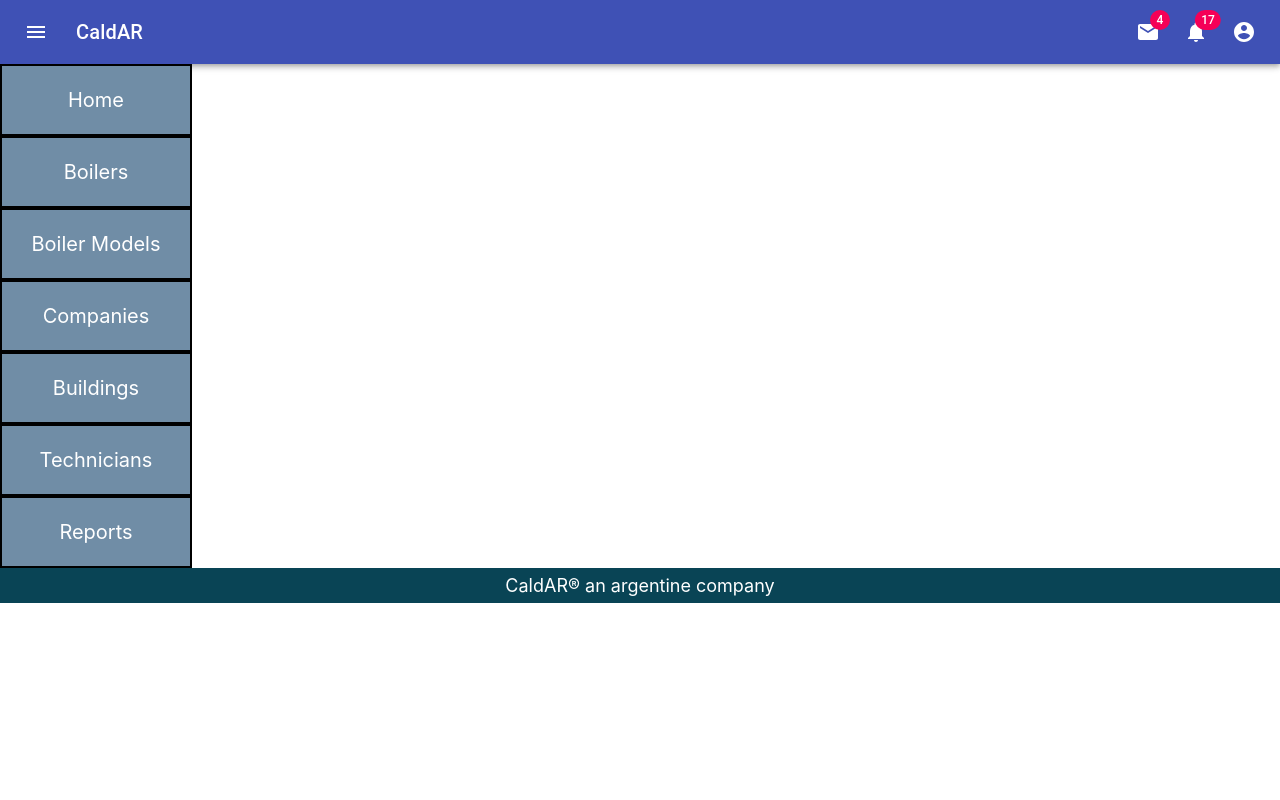
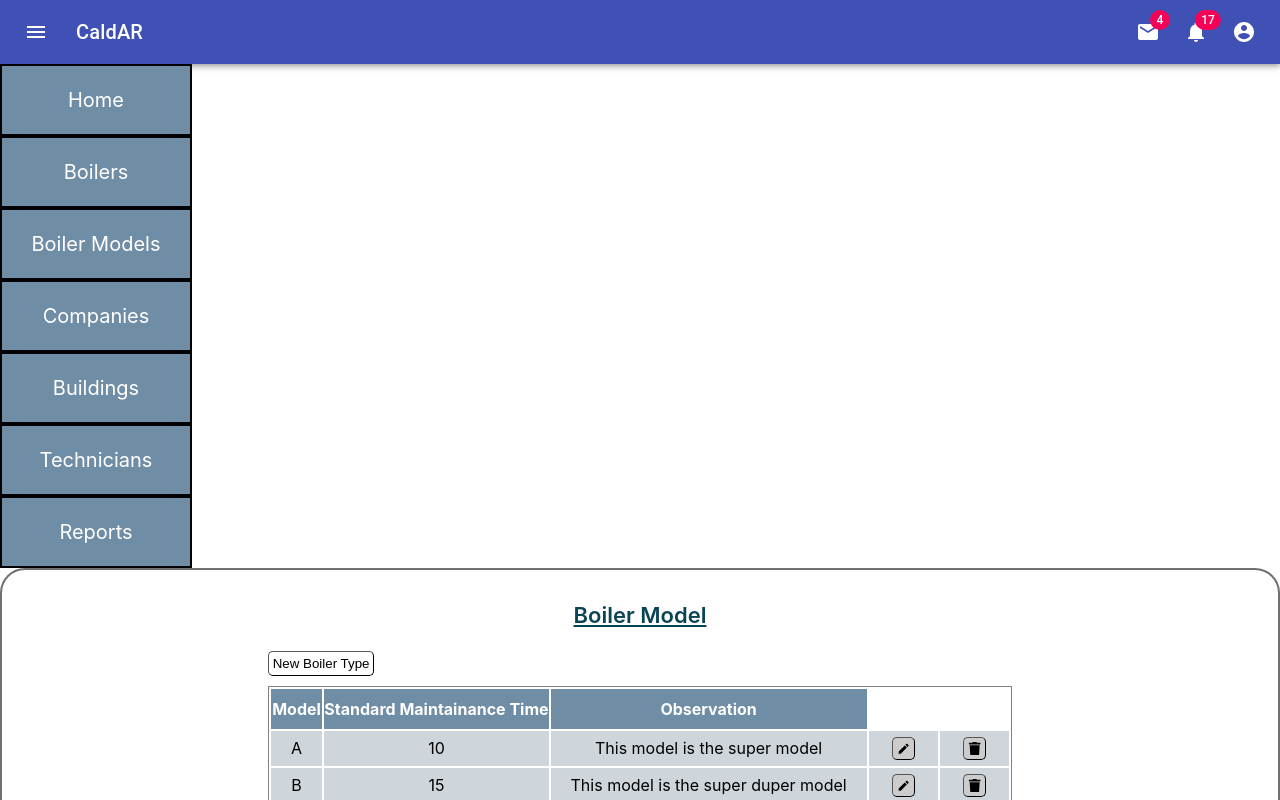
Before and after one commit to frandk18/caldar-fe, a React (Create React App) app: page /boiler-type in a window 1280 px wide. Shown: the top 800 px of the page. Built offline with nearby package versions, Linux system fonts and the light colour scheme.

Commit message:
boiler type section added

```diff
--- a/package.json
+++ b/package.json
@@ -13,6 +13,7 @@
     "prettier": "^2.2.1",
     "react": "^17.0.1",
     "react-dom": "^17.0.1",
+    "react-icons": "^4.1.0",
     "react-router-dom": "^5.2.0",
     "react-scripts": "4.0.1",
     "web-vitals": "^0.2.4"
--- a/src/App.js
+++ b/src/App.js
@@ -1,18 +1,17 @@
 import React from "react";
 import { BrowserRouter as Router, Switch, Route } from "react-router-dom";
-import Header from "./components/layout/Header.jsx";
 import NavBar from "./components/layout/NavBar.jsx";
 import Footer from "./components/layout/Footer.jsx";
 import SideBar from "./components/layout/SideBar.jsx";
 import Technician from "./components/routes/technician/Technician.jsx";
 import Building from "./components/routes/building/Building.jsx";
 import Company from "./components/routes/company/Company";
+import BoilerType from "./components/routes/boiler-type/BoilerType.jsx";
 import "./App.css";
 
 function App() {
   return (
     <div>
-      {/*<Header />*/}
       <div className="section-container">
         <Router>
           <NavBar />
@@ -23,7 +22,7 @@ function App() {
             <Route path="/building" component={Building} />
             <Route path="/company" component={Company} />
             <Route path="/boiler" />
-            <Route path="/boiler-type" />
+            <Route path="/boiler-type" component={BoilerType} />
             <Route path="/service" />
             <Route path="/reports" />
           </Switch>
--- a/src/components/layout/SideBar.jsx
+++ b/src/components/layout/SideBar.jsx
@@ -14,7 +14,7 @@ function SideBar() {
           <li>Boilers</li>
         </Link>
 
-        <Link className="SB-link" to="/boiler-models">
+        <Link className="SB-link" to="/boiler-type">
           <li>Boiler Models</li>
         </Link>
 
--- /dev/null
+++ b/src/components/mocks/boiler-type.json
@@ -0,0 +1,34 @@
+[
+  {
+    "_id": {
+      "$oid": "5fd513aefc13ae284d000020"
+    },
+    "model": "A",
+    "std_maintainance": 10,
+    "observation": "This model is the super model"
+  },
+  {
+    "_id": {
+      "$oid": "5fd513aefc13ae284d000021"
+    },
+    "model": "B",
+    "std_maintainance": 15,
+    "observation": "This model is the super duper model"
+  },
+  {
+    "_id": {
+      "$oid": "5fd513aefc13ae284d000030"
+    },
+    "model": "C",
+    "std_maintainance": 20,
+    "observation": "This model is the extreme model"
+  },
+  {
+    "_id": {
+      "$oid": "5fd513aefc13ae284d000040"
+    },
+    "model": "D",
+    "std_maintainance": 40,
+    "observation": "This model is the ultimate model"
+  }
+]
--- a/src/components/routes/boiler-type/BoilerType.jsx
+++ b/src/components/routes/boiler-type/BoilerType.jsx
@@ -1,7 +1,100 @@
-import React from "react";
+import React, { useState } from "react";
+import BoilerType from "../../mocks/boiler-type.json";
+import Table from "./Table.jsx";
+import Form from "./Form.jsx";
+import { v4 as uuidv4 } from "uuid";
 
-function BoilerType() {
-  return <div></div>;
+function BoilerModel() {
+  const [boilerType, setBoilerType] = useState(BoilerType);
+  const [showForm, setShowForm] = useState(false);
+  const [editing, setEditing] = useState(false);
+  const [id, setId] = useState(null);
+
+  const captureId = (id) => {
+    setId(id);
+    if (id !== null) {
+      setEditing(true);
+    }
+    toggleForm();
+  };
+
+  const toggleForm = () => {
+    setShowForm(!showForm);
+  };
+
+  const delItem = (id) => {
+    if (id !== null) {
+      setBoilerType([
+        ...boilerType.filter((boilerType) => boilerType._id.$oid !== id),
+      ]);
+    }
+  };
+
+  const addEdit = (newOne) => {
+    let updateBoilerType = null;
+    if (newOne._id.$oid === null) {
+      newOne._id.$oid = uuidv4();
+      updateBoilerType = [...boilerType, newOne];
+      setBoilerType(updateBoilerType);
+      toggleForm();
+    } else {
+      updateBoilerType = [
+        ...boilerType.map((boilerType) => {
+          if (boilerType._id.$oid === newOne._id.$oid) {
+            boilerType = newOne;
+          }
+          return boilerType;
+        }),
+      ];
+      setBoilerType(updateBoilerType);
+      setEditing(false);
+    }
+    toggleForm();
+  };
+
+  console.log(editing);
+
+  return (
+    <React.Fragment>
+      <div style={containerStyle}>
+        <div style={titleStyle}>Boiler Model</div>
+        {showForm && (
+          <Form
+            boilerType={boilerType}
+            id={id}
+            editing={editing}
+            addEdit={addEdit}
+            toggleForm={toggleForm}
+          />
+        )}
+        <Table
+          boilerType={boilerType}
+          toggleForm={toggleForm}
+          captureId={captureId}
+          delItem={delItem}
+        />
+      </div>
+    </React.Fragment>
+  );
 }
 
-export default BoilerType;
+const containerStyle = {
+  display: "flex",
+  flexDirection: "column",
+  justifyContent: "center",
+  alignItems: "center",
+  border: "2px #707070 solid",
+  borderRadius: "25px",
+  padding: "30px 50px 50px 50px",
+};
+
+const titleStyle = {
+  fontSize: "22px",
+  fontWeight: "600",
+  color: "#094455",
+  textDecoration: "underline",
+  textAlign: "center",
+  marginBottom: "20px",
+};
+
+export default BoilerModel;
--- /dev/null
+++ b/src/components/routes/boiler-type/Form.jsx
@@ -0,0 +1,116 @@
+import React, { useState } from "react";
+
+function Form(props) {
+  const boilerType = props.boilerType.filter(
+    (boilerType) => boilerType._id.$oid === props.id
+  );
+  const [newOne, setNewOne] = useState({
+    _id: {
+      $oid: props.editing ? boilerType[0]._id.$oid : null,
+    },
+    company: props.editing ? boilerType[0].model : "",
+    boilers: props.editing ? boilerType[0].std_maintainance : [{ $oid: "" }],
+    name: props.editing ? boilerType[0].obs : "",
+  });
+
+  const handleChange = (e) => {
+    e.preventDefault();
+    const name = e.target.name;
+    const value = e.target.value;
+    setNewOne({ ...newOne, [name]: value });
+  };
+
+  const handleSubmit = (e) => {
+    e.preventDefault();
+    props.addEdit(newOne);
+  };
+
+  return (
+    <div style={formContainer}>
+      <form style={formStyle} onSubmit={handleSubmit}>
+        <legend>
+          {props.editing ? "Edit Boiler Type" : "New Boiler Type"}
+        </legend>
+        <div style={{ display: "flex" }}>
+          <div style={columnStyle}>
+            <label>Model: </label>
+            <input
+              type="text"
+              name="model"
+              value={newOne.model}
+              onChange={handleChange}
+            />
+
+            <label>Standard maintainance time: </label>
+            <input
+              type="number"
+              name="std_maintainance"
+              value={newOne.std_maintainance}
+              onChange={handleChange}
+            />
+            <label>Observations: </label>
+            <textarea
+              type="text"
+              name="obs"
+              value={newOne.obs}
+              onChange={handleChange}
+            />
+          </div>
+        </div>
+        <div style={btnContainer}>
+          <button style={btnStyle} type="submit">
+            Submit
+          </button>
+          <button style={btnStyle} type="button" onClick={props.toggleForm}>
+            Cancel
+          </button>
+        </div>
+      </form>
+    </div>
+  );
+}
+
+const formContainer = {
+  display: "flex",
+  flexDirection: "column",
+  justifyContent: "center",
+  alignItems: "center",
+  background: "#CED6DC",
+  border: "1px #707070 solid",
+  padding: "10px",
+  marginBottom: "20px",
+  borderRadius: "15px",
+};
+
+const formStyle = {
+  display: "flex",
+  flexDirection: "column",
+  alignItems: "center",
+  padding: "10px",
+  marginBottom: "10px",
+  borderRadius: "15px",
+};
+
+const columnStyle = {
+  display: "flex",
+  flexDirection: "column",
+  margin: "20px",
+};
+
+const btnContainer = {
+  display: "flex",
+};
+
+const btnStyle = {
+  display: "flex",
+  justifyContent: "center",
+  background: "#fff",
+  padding: "5px",
+  margin: "0 3px",
+  borderWidth: "1px",
+  borderRadius: "5px",
+  overflow: "hidden",
+  cursor: "pointer",
+};
+
+export default Form;
--- /dev/null
+++ b/src/components/routes/boiler-type/Row.jsx
@@ -0,0 +1,60 @@
+import React from "react";
+import { FaTrash } from "react-icons/fa";
+import { MdCreate } from "react-icons/md";
+
+function Row(props) {
+  const { model, std_maintainance, observation } = props.boilerType;
+
+  return (
+    <tr style={rowStyle}>
+      <td style={cellStyle}>{model}</td>
+      <td style={cellStyle}>{std_maintainance}</td>
+      <td style={cellStyle}>{observation}</td>
+      <td style={cellStyle}>
+        <button
+          style={btnStyle}
+          onClick={() => {
+            props.toggleForm();
+            props.captureId(props.boilerType._id.$oid);
+          }}
+        >
+          <MdCreate />
+        </button>
+      </td>
+      <td style={cellStyle}>
+        <button
+          style={btnStyle}
+          onClick={() => {
+            props.delItem(props.boilerType._id.$oid);
+          }}
+        >
+          <FaTrash />
+        </button>
+      </td>
+    </tr>
+  );
+}
+
+const cellStyle = {
+  padding: "5px 20px",
+};
+
+const rowStyle = {
+  background: "#CED6DC",
+  lineHeight: "25px",
+  border: "1px #707070 solid",
+};
+
+const btnStyle = {
+  display: "flex",
+  justifyContent: "center",
+  background: "#ccc",
+  padding: "4px",
+  margin: "0 3px",
+  borderWidth: "1px",
+  borderRadius: "5px",
+  overflow: "hidden",
+  cursor: "pointer",
+};
+
+export default Row;
--- /dev/null
+++ b/src/components/routes/boiler-type/Table.jsx
@@ -0,0 +1,63 @@
+import React from "react";
+import Row from "./Row.jsx";
+
+function Table(props) {
+  const boilerType = props.boilerType.map((boilerType) => (
+    <Row
+      key={boilerType._id.$oid}
+      boilerType={boilerType}
+      toggleForm={props.toggleForm}
+      captureId={props.captureId}
+      delItem={props.delItem}
+    />
+  ));
+
+  return (
+    <div>
+      <button
+        style={btnStyle}
+        onClick={() => {
+          props.toggleForm();
+          props.captureId(null);
+        }}
+      >
+        New Boiler Type
+      </button>
+      <table style={tableStyle}>
+        <thead style={headerStyle}>
+          <tr>
+            <th>Model</th>
+            <th>Standard Maintainance Time</th>
+            <th>Observation</th>
+          </tr>
+        </thead>
+        <tbody>{boilerType}</tbody>
+      </table>
+    </div>
+  );
+}
+
+const btnStyle = {
+  display: "flex",
+  justifyContent: "center",
+  background: "#fff",
+  padding: "4px",
+  marginBottom: "10px",
+  borderWidth: "1px",
+  borderRadius: "5px",
+  overflow: "hidden",
+  cursor: "pointer",
+};
+
+const headerStyle = {
+  background: "#708DA6",
+  color: "#fff",
+  lineHeight: "40px",
+};
+
+const tableStyle = {
+  border: "1px solid gray",
+  textAlign: "center",
+};
+
+export default Table;
```
Also changed, not shown: 2 other files (tests, documents, lock files or other folders).
